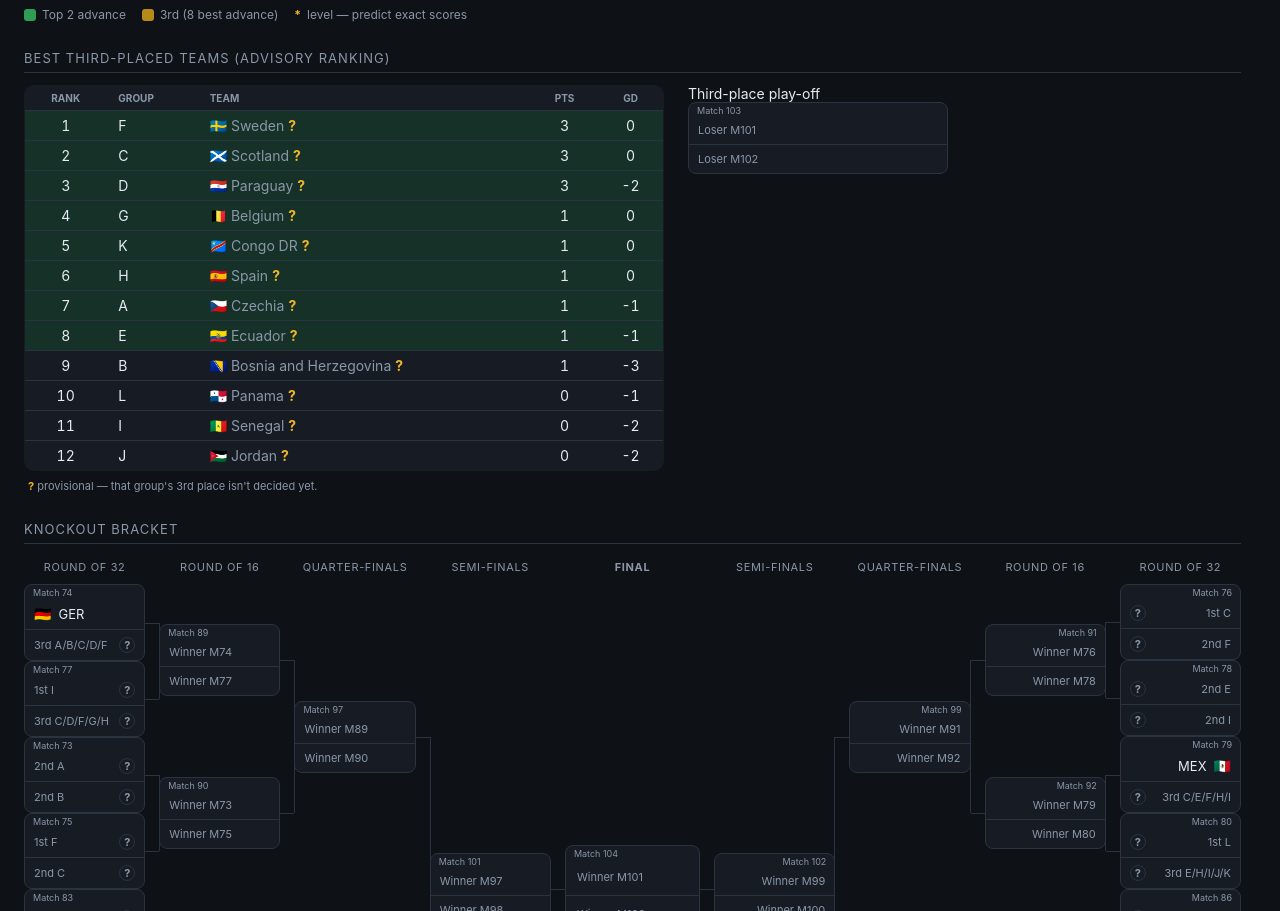
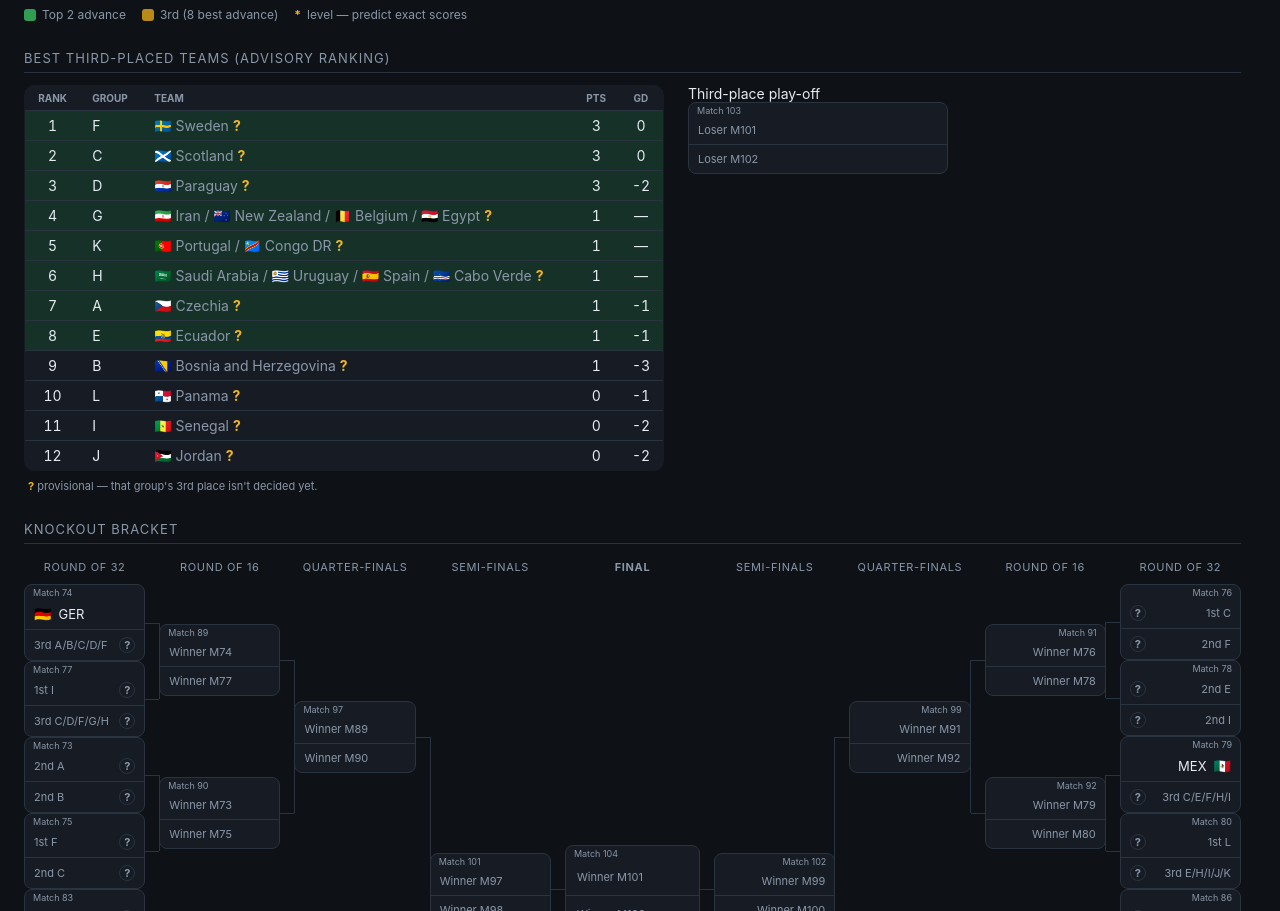
Before and after one commit to lejoe/wc26-crystalball, a React (Vite) app: page / in a window 1280 px wide. Shown: the part 836-1747 px from the top of the page. Built offline with nearby package versions, Linux system fonts and the light colour scheme.

Commit message:
Show both contenders for an undecided third place
When a group's 2nd/3rd order is a tie whose goal-difference decider isn't
pinned down, the Best Third-Placed advisory lists both possible teams
(provisional, GD shown as "—") until exact scores settle it.

```diff
--- a/src/App.tsx
+++ b/src/App.tsx
@@ -1,6 +1,6 @@
 import { useMemo } from 'react'
 import { GROUP_LETTERS } from './data/groups'
-import { rankGroup, rankThirdPlace, groupStandings, groupComplete, incompleteGoalsTeams } from './standings'
+import { rankGroup, rankThirdPlace, groupStandings, groupComplete, incompleteGoalsTeams, pointsOf } from './standings'
 import { resolveBracket } from './bracketResolve'
 import { possibleGroupPositions } from './scenarios'
 import { effectiveH2H } from './h2h'
@@ -69,21 +69,38 @@ export function App() {
 
   const thirdRanked = useMemo(() => rankThirdPlace(groups, h2h), [groups, h2h])
 
+  // Teams that could be a group's third-placed team. More than one when the
+  // 2nd/3rd order is a tie whose decider (goal difference) isn't pinned down.
+  const thirdContenders = useMemo(() => {
+    const m = {} as Record<GroupLetter, string[]>
+    for (const g of GROUP_LETTERS) {
+      const ranked = groupRanks[g]
+      const pos3 = ranked.find((r) => r.position === 3)
+      if (!pos3) {
+        m[g] = []
+      } else if (pos3.needsScores || pos3.unresolved) {
+        const p = pointsOf(pos3.standing)
+        m[g] = ranked.filter((r) => pointsOf(r.standing) === p).map((r) => r.standing.team)
+      } else {
+        m[g] = [pos3.standing.team]
+      }
+    }
+    return m
+  }, [groupRanks])
+
   const thirdSettled = useMemo(() => {
     const m = {} as Record<GroupLetter, boolean>
     for (const g of GROUP_LETTERS) {
-      if (complete[g]) {
-        m[g] = true
-        continue
-      }
       if (groups[g].every((s) => s.played === 0)) {
         m[g] = false
-        continue
+      } else if (complete[g]) {
+        m[g] = (thirdContenders[g]?.length ?? 0) <= 1
+      } else {
+        m[g] = (possibleGroupPositions(g, predictions, predScores).candidates.get(3) ?? []).length === 1
       }
-      m[g] = (possibleGroupPositions(g, predictions, predScores).candidates.get(3) ?? []).length === 1
     }
     return m
-  }, [groups, complete, predictions, predScores])
+  }, [groups, complete, thirdContenders, predictions, predScores])
 
   const bracketViews = useMemo(
     () => resolveBracket(state),
@@ -130,7 +147,7 @@ export function App() {
 
       <div className="section-title">Best Third-Placed Teams (advisory ranking)</div>
       <div className="third-section">
-        <ThirdPlacePanel rows={thirdRanked} settled={thirdSettled} />
+        <ThirdPlacePanel rows={thirdRanked} settled={thirdSettled} contenders={thirdContenders} />
         <ThirdPlacePlayoff views={bracketViews} />
       </div>
 
--- a/src/components/ThirdPlacePanel.tsx
+++ b/src/components/ThirdPlacePanel.tsx
@@ -5,9 +5,10 @@ import type { GroupLetter } from '../types'
 type Props = {
   rows: ThirdPlaceRow[]
   settled: Record<GroupLetter, boolean>
+  contenders: Record<GroupLetter, string[]>
 }
 
-export function ThirdPlacePanel({ rows, settled }: Props) {
+export function ThirdPlacePanel({ rows, settled, contenders }: Props) {
   const anyProvisional = rows.some((r) => !settled[r.group])
   return (
     <div className="third-panel">
@@ -31,16 +32,24 @@ export function ThirdPlacePanel({ rows, settled }: Props) {
           )}
           {rows.map((r) => {
             const provisional = !settled[r.group]
+            const teams = contenders[r.group]?.length ? contenders[r.group] : [r.standing.team]
+            const multi = teams.length > 1
+            const gd = gdOf(r.standing)
             return (
               <tr key={r.group} className={r.rank <= 8 ? 'third-advancing' : ''}>
                 <td className="num">{r.rank}</td>
                 <td>{r.group}</td>
                 <td className={provisional ? 'provisional' : ''}>
-                  <span className="flag">{flagOf(r.standing.team)}</span> {r.standing.team}
+                  {teams.map((t, i) => (
+                    <span key={t}>
+                      {i > 0 && <span className="cand-sep"> / </span>}
+                      <span className="flag">{flagOf(t)}</span> {t}
+                    </span>
+                  ))}
                   {provisional && <span className="prov-mark" title="3rd place not yet decided">?</span>}
                 </td>
                 <td className="num">{pointsOf(r.standing)}</td>
-                <td className="num">{gdOf(r.standing) > 0 ? `+${gdOf(r.standing)}` : gdOf(r.standing)}</td>
+                <td className="num">{multi ? '—' : gd > 0 ? `+${gd}` : gd}</td>
               </tr>
             )
           })}
--- a/src/styles.css
+++ b/src/styles.css
@@ -294,6 +294,7 @@ td.editable.locked { color: var(--text); cursor: default; }
 }
 .third-panel { flex: 1 1 480px; max-width: 640px; }
 .third-note { color: var(--muted); font-size: 11px; margin-top: 8px; }
+.cand-sep { color: var(--muted); }
 .provisional { color: var(--muted); }
 .prov-mark {
   color: var(--warn);
```
Also changed, not shown: 1 other file (tests, documents, lock files or other folders).
